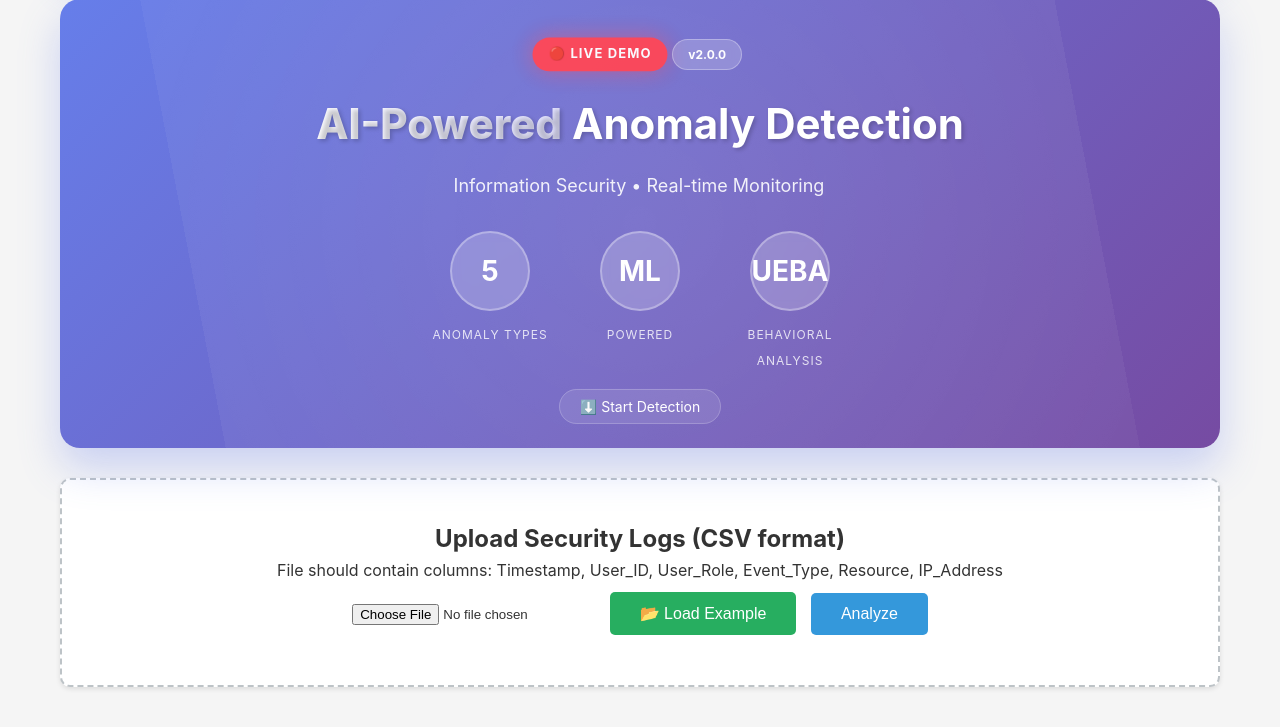
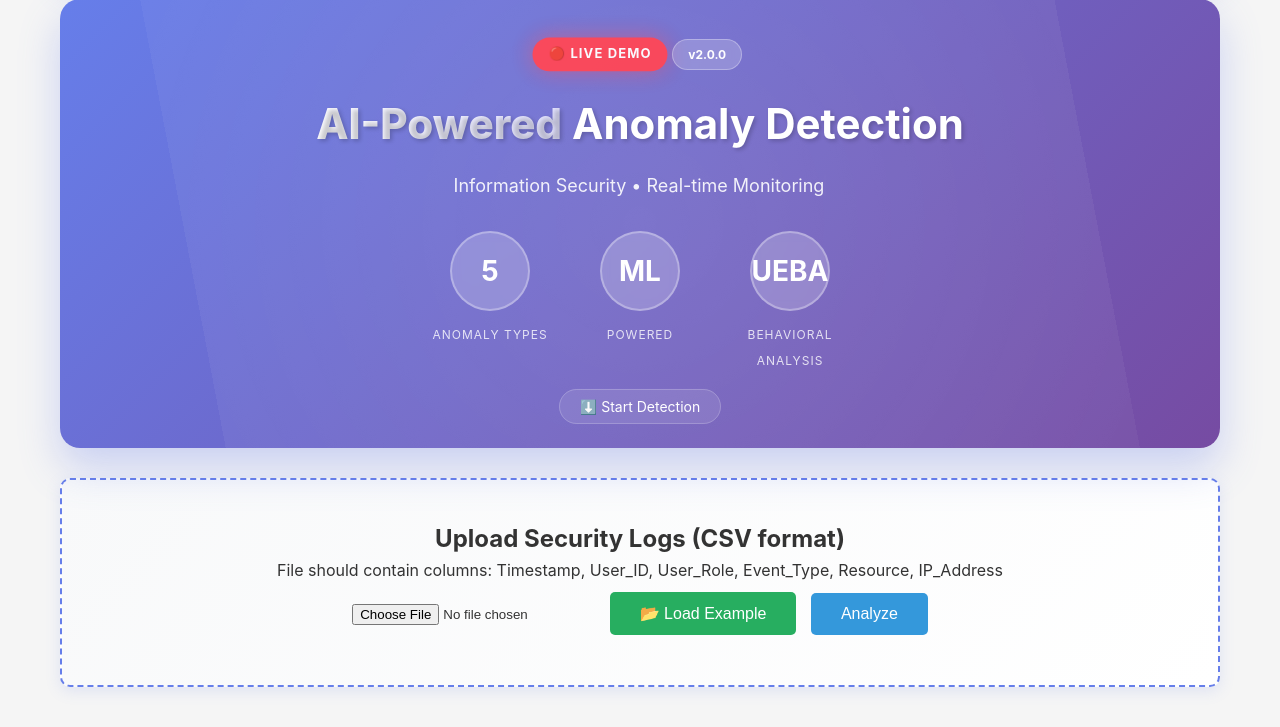
Before and after one commit to Jane-byte-der/diploma-AI-security-, a Flask app: page / in a window 1280 px wide. Shown: the part 242-969 px from the top of the page. Run offline with Flask 3, Linux system fonts and the light colour scheme; data that the repository does not hold is empty.

Commit message:
Update index.html

```diff
--- a/ai-security-platform/frontend/templates/index.html
+++ b/ai-security-platform/frontend/templates/index.html
@@ -46,17 +46,21 @@ header .subtitle {
 }
 
         .upload-area {
-            background: white;
+    background: linear-gradient(135deg, #f8f9fa, #ffffff);
     padding: 40px;
     border-radius: 10px;
-            box-shadow: 0 2px 5px rgba(0,0,0,0.1);
+    box-shadow: 0 4px 15px rgba(102,126,234,0.15);
     text-align: center;
-            border: 2px dashed #bdc3c7;
+    border: 2px dashed #667eea;
     margin-bottom: 20px;
+    transition: all 0.3s ease;
 }
 
 .upload-area:hover {
-            border-color: #3498db;
+    border-color: #764ba2;
+    background: linear-gradient(135deg, #ffffff, #f0f2ff);
+    box-shadow: 0 8px 25px rgba(102,126,234,0.25);
+    transform: translateY(-2px);
 }
 
         input[type="file"] {
```
Lines whose indentation alone changed are shown as unchanged.
